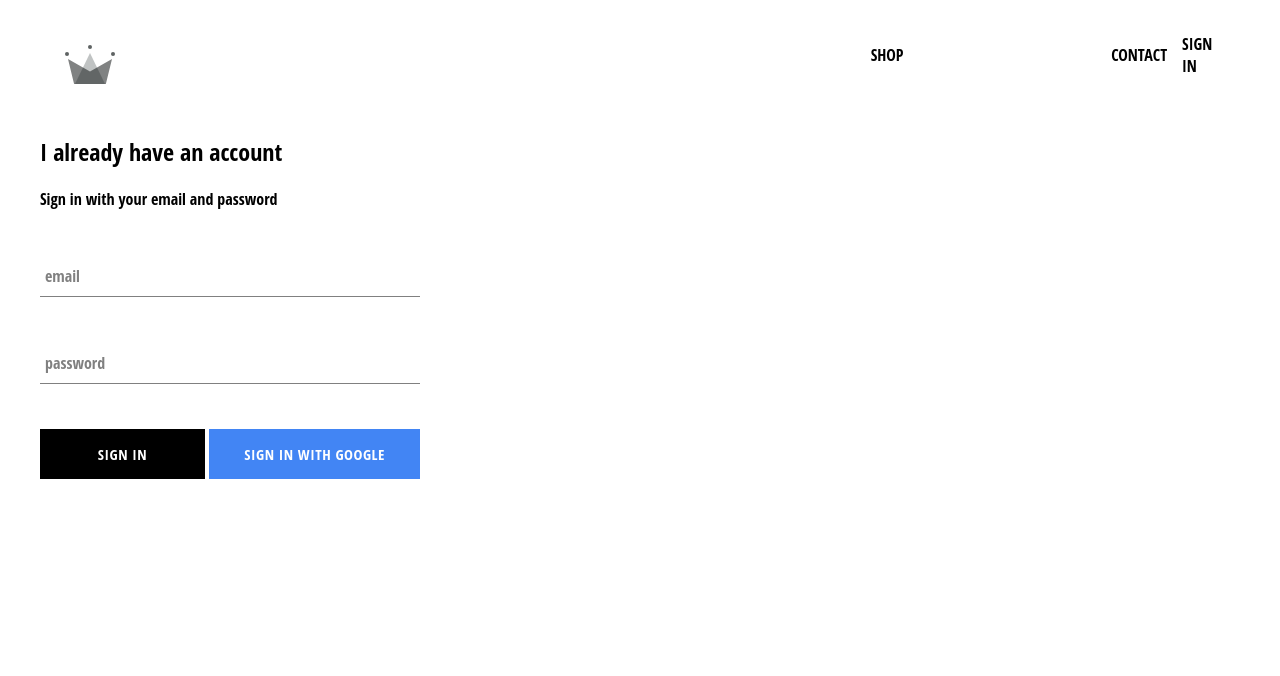
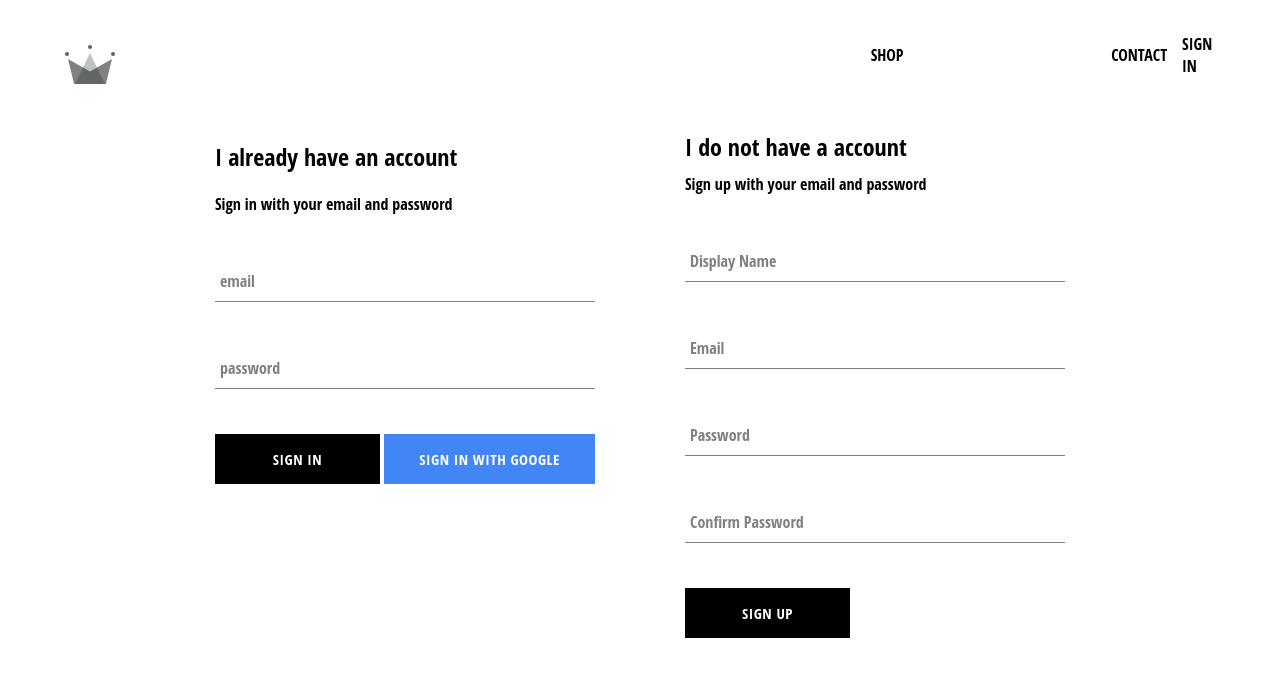
Before and after one commit to programmleo/crwn-clothing, a React (Create React App) app: page /signin in a window 1280 px wide. Shown: the top 676 px of the page. Built offline with nearby package versions, Linux system fonts and the light colour scheme; no server answers; a web font is replaced by a local one.

Commit message:
implemented firebase utils, included ability to store authenticated users unto out firestore database

```diff
--- a/src/App.js
+++ b/src/App.js
@@ -32,12 +32,11 @@
               ...snapShot.data()
             }
           });
-
-          console.log(this.state);
         });
       }
-
-      this.setState({ currentUser: userAuth });
+      else {
+        this.setState({ currentUser: userAuth });
+      }
     });
   }
 
--- /dev/null
+++ b/src/components/sign-up/sign-up.component.jsx
@@ -0,0 +1,96 @@
+import React from 'react';
+import FormInput from '../form-input/form-input.component'
+import CustomButton from '../custom-button/custom-button.component'
+import {auth, createUserProfileDocument} from '../../firebase/firebase.utils'
+import './sign-up.styles.scss';
+
+class SignUp extends React.Component {
+    constructor() {
+        super();
+
+        this.state = {
+            displayName: '',
+            email: '',
+            password: '',
+            confirmPassword: ''
+        }
+    }
+
+handleSubmit = async event => {
+    event.preventDefault();
+
+    const { displayName, email, password, confirmPassword } = this.state;
+
+    if(password !== confirmPassword) {
+        alert("passwords don't match");
+        return;
+    }
+
+    try{
+        const {user} = await auth.createUserWithEmailAndPassword(email, password);
+        await createUserProfileDocument(user, {displayName});
+
+        this.setState({
+            displayName: '',
+            email: '',
+            password: '',
+            confirmPassword: ''
+        });
+    } catch(error){
+        console.error(error);
+
+    }
+};
+
+handleChange = event => {
+    const {name, value} = event.target;
+    this.setState({ [name]: value});
+};
+
+render() {
+    const { displayName, email, password, confirmPassword } = this.state;
+    return (
+      <div className='sign-up'>
+        <h2 className='title'>I do not have a account</h2>
+        <span>Sign up with your email and password</span>
+        <form className='sign-up-form' onSubmit={this.handleSubmit}>
+          <FormInput
+            type='text'
+            name='displayName'
+            value={displayName}
+            onChange={this.handleChange}
+            label='Display Name'
+            required
+          />
+          <FormInput
+            type='email'
+            name='email'
+            value={email}
+            onChange={this.handleChange}
+            label='Email'
+            required
+          />
+          <FormInput
+            type='password'
+            name='password'
+            value={password}
+            onChange={this.handleChange}
+            label='Password'
+            required
+          />
+          <FormInput
+            type='password'
+            name='confirmPassword'
+            value={confirmPassword}
+            onChange={this.handleChange}
+            label='Confirm Password'
+            required
+          />
+          <CustomButton type='submit'>SIGN UP</CustomButton>
+        </form>
+      </div>
+    );
+  }
+}
+
+export default SignUp;
--- /dev/null
+++ b/src/components/sign-up/sign-up.styles.scss
@@ -0,0 +1,9 @@
+.sign-up {
+    display: flex;
+    flex-direction: column;
+    width: 380px;
+
+    .title {
+      margin: 10px 0;
+    }
+  }
--- a/src/firebase/firebase.utils.js
+++ b/src/firebase/firebase.utils.js
@@ -2,14 +2,16 @@
 import 'firebase/firestore';
 import 'firebase/auth';
 
+
 const config = {
-  apiKey: 'AIzaSyCdHT-AYHXjF7wOrfAchX4PIm3cSj5tn14',
-  authDomain: 'crwn-db.firebaseapp.com',
-  databaseURL: 'https://crwn-db.firebaseio.com',
-  projectId: 'crwn-db',
-  storageBucket: 'crwn-db.appspot.com',
-  messagingSenderId: '850995411664',
-  appId: '1:850995411664:web:7ddc01d597846f65'
+    apiKey: "AIzaSyBxq-TCg9nbatdSdflFsPkQDyzb5HZ0keg",
+    authDomain: "crwn-db-3039c.firebaseapp.com",
+    databaseURL: "https://crwn-db-3039c.firebaseio.com",
+    projectId: "crwn-db-3039c",
+    storageBucket: "crwn-db-3039c.appspot.com",
+    messagingSenderId: "407158169806",
+    appId: "1:407158169806:web:516a0d263aac17760eb09f",
+    measurementId: "G-2KH1PTPM9B"
   };
 
   firebase.initializeApp(config);
--- a/src/pages/sign-in-and-sign-up/sign-in-and-sign-up.component.jsx
+++ b/src/pages/sign-in-and-sign-up/sign-in-and-sign-up.component.jsx
@@ -1,10 +1,12 @@
 import React from 'react';
 import SignIn from '../../components/sign-in/sign-in.component';
+import SignUp from '../../components/sign-up/sign-up.component';
 import './sign-in-and-sign-up.styles.scss';
 
 const SignInAndSignUpPage = () => (
   <div className='sign-in-and-sign-up'>
     <SignIn />
+    <SignUp />
   </div>
 );
 
--- a/src/pages/sign-in-and-sign-up/sign-in-and-sign-up.styles.scss
+++ b/src/pages/sign-in-and-sign-up/sign-in-and-sign-up.styles.scss
@@ -0,0 +1,6 @@
+.sign-in-and-sign-up {
+    width: 850px;
+    display: flex;
+    justify-content: space-between;
+    margin: 30px auto;
+  }
```
Lines whose indentation alone changed are shown as unchanged.
